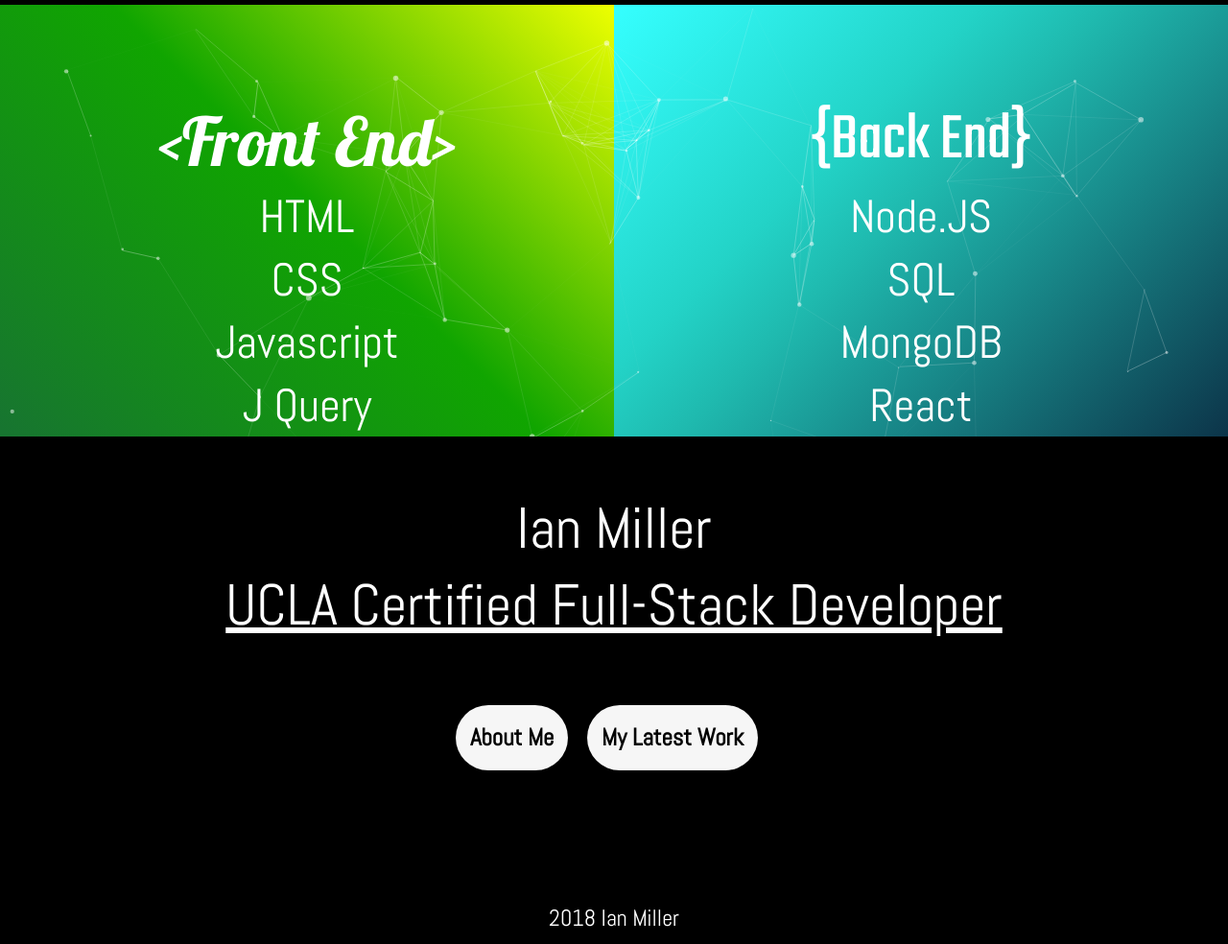
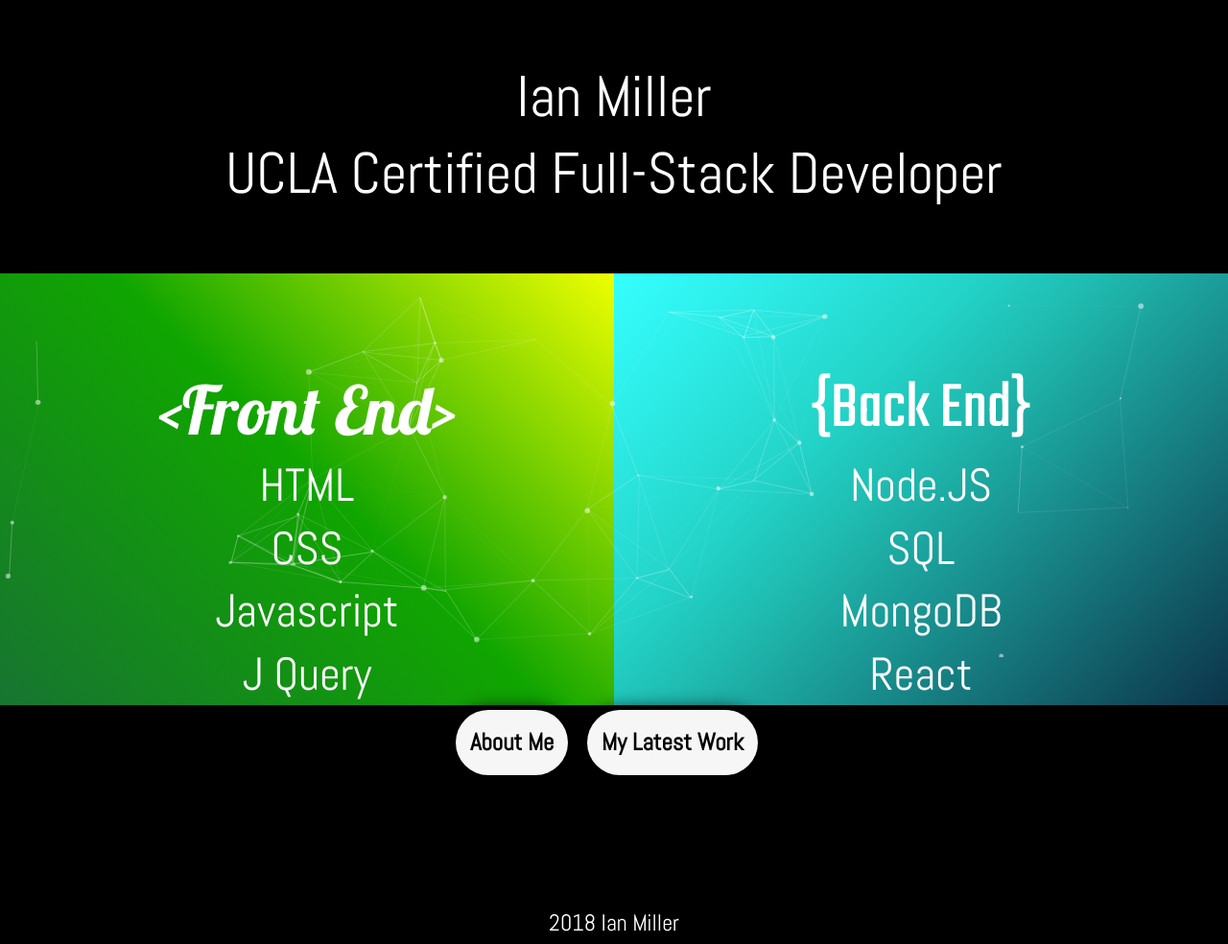
Before and after one commit to imiller1007/true-portfolio, a plain HTML site: page index.html in a window 1280 px wide. Shown: the part 96-1080 px from the top of the page at 96% size. Drawn offline with nearby package versions, Linux system fonts and the light colour scheme.

Commit message:
moved name above tech list

```diff
--- a/assets/style/index.css
+++ b/assets/style/index.css
@@ -76,15 +76,16 @@
     background-color: black;
 }
 
-#ucla{
+/* #ucla{
     text-decoration: underline;
-}
+} */
 
 h1{
     font-size: 60px;
 }
 
 #bannerButtons{
+    margin-top: 5px;
     text-align: center;
     position: relative;
     z-index: 10;
--- a/assets/style/particles.css
+++ b/assets/style/particles.css
@@ -1,6 +1,6 @@
 #particles-js canvas{
     position: absolute;
     width: 100%;
-    height: 100%;
+    height: 50% !important;
     z-index: 5;
 }
--- a/index.html
+++ b/index.html
@@ -47,6 +47,15 @@
 
 <!--Container-->
       <div class="container-fluid">
+
+<!--My Banner-->
+        <div class="row">
+          <div class="col-md-12" id="myBanner">
+            <h1>Ian Miller</h1>
+            <h1 id="ucla">UCLA Certified Full-Stack Developer</h1>
+          </div>
+        </div>
+
 <!--Full Stack Banner-->
         <div class="row" id="particles-js">
           <div class="col-md-6" id="sideA">
@@ -66,13 +75,7 @@
           </div>
         </div>
 
-<!--My Banner-->
-        <div class="row">
-          <div class="col-md-12" id="myBanner">
-            <h1>Ian Miller</h1>
-            <h1 id="ucla">UCLA Certified Full-Stack Developer</h1>
-          </div>
-        </div>
+
 
 <!--Banner Buttons-->
         <div class="row">
```
